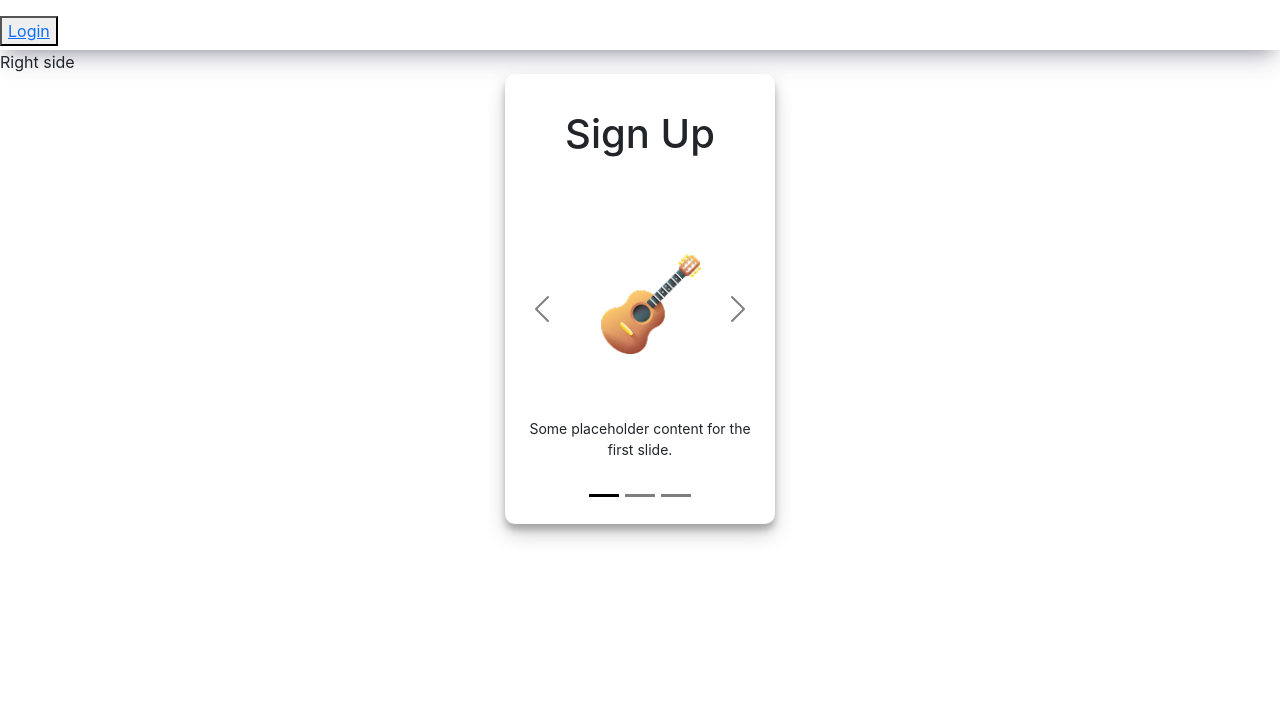
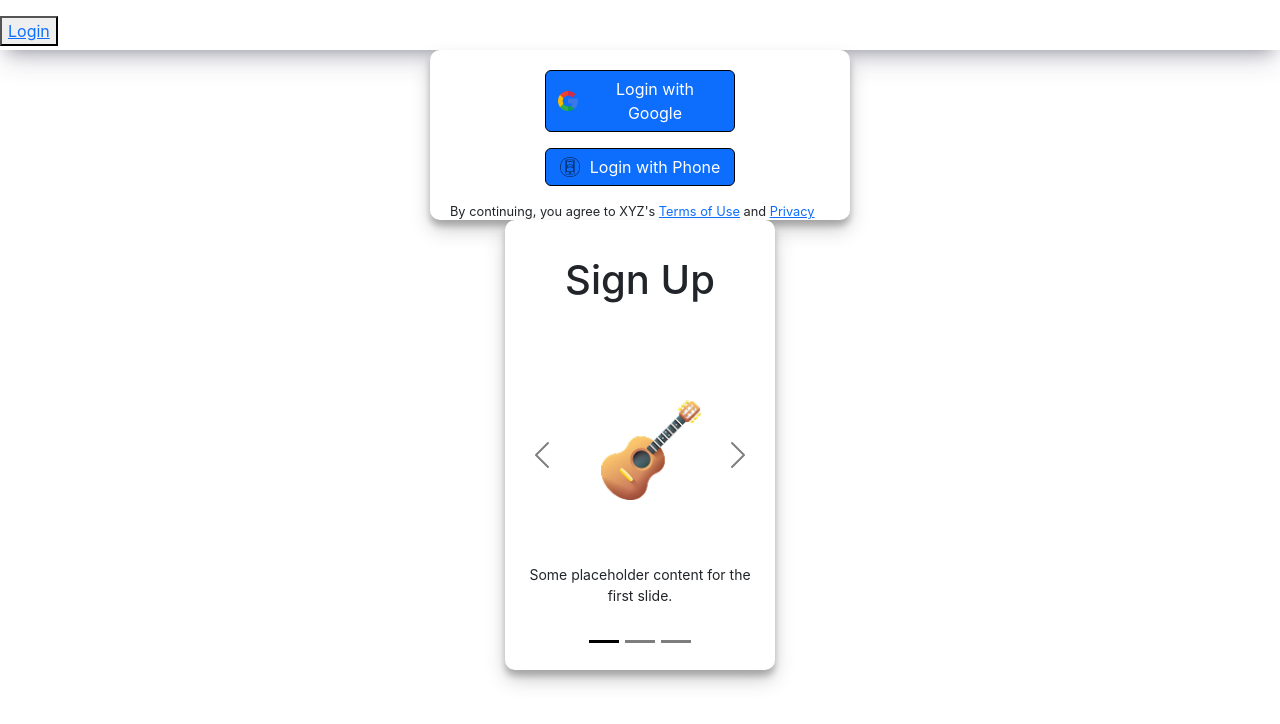
Before and after one commit to abhishekcha790/buddyHub, a React (Create React App) app in the folder frontend/: page /login in a window 1280 px wide. Shown: the top 724 px of the page. Built offline with nearby package versions, Linux system fonts and the light colour scheme.

Commit message:
SocialLoginSide

```diff
--- a/frontend/src/components/Login/Login.js
+++ b/frontend/src/components/Login/Login.js
@@ -1,14 +1,14 @@
 import React from "react";
 import Header from "../Header";
 import LeftSideLogin from "./LeftSideLogin";
-import RightSideLogin from "./RightSideLogin";
+import SocialLoginButtons from "./SocialLoginButtons";
 
 function Login() {
   return (
     <div>
       <Header />
-     <RightSideLogin />
-     <LeftSideLogin/>
+      <SocialLoginButtons />
+      <LeftSideLogin />
     </div>
   );
 }
--- a/frontend/src/components/Login/RightSideLogin.js
+++ /dev/null
@@ -1,9 +0,0 @@
-function RightSideLogin(){
-    return(
-        <div>
-            Right side
-        </div>
-    )
-}
-
-export default RightSideLogin;
--- /dev/null
+++ b/frontend/src/components/Login/SocialLoginButtons.js
@@ -0,0 +1,63 @@
+import googleIcon from "../assets/google-icon.png"; // You need to add this image in your assets folder
+import phoneIcon from "../assets/phone-icon.png"; // Same for phone icon
+
+function SocialLoginButtons() {
+  return (
+    <>
+      <div
+        style={{
+          width: "420px",
+          height: "170px",
+          overflow: "hidden",
+          borderRadius: "10px",
+          boxShadow:
+            "rgba(0, 0, 0, 0.19) 0px 10px 20px, rgba(0, 0, 0, 0.23) 0px 6px 6px",
+          padding: "20px",
+          backgroundColor: "#fff",
+          margin: "auto",
+          boxSizing: "border-box",
+        }}
+      >
+        <div className="d-grid gap-3 col-6 mx-auto">
+          <button
+            className="btn btn-primary d-flex align-items-center"
+            type="button"
+            style={{
+              border: "1px solid black",
+              justifyContent: "center",
+              gap: "10px",
+            }}
+          >
+            <img src={googleIcon} alt="Google" width="20" height="20" />
+            Login with Google
+          </button>
+          <button
+            className="btn btn-primary d-flex align-items-center"
+            type="button"
+            style={{
+              border: "1px solid black",
+              justifyContent: "center",
+              gap: "10px",
+            }}
+          >
+            <img src={phoneIcon} alt="Phone" width="20" height="20" />
+            Login with Phone
+          </button>
+        </div>
+        <p style={{ fontSize: "0.8rem", marginTop: "1rem" }}>
+          By continuing, you agree to XYZ's{" "}
+          <a href="/terms-of-use" className="text-terms-of-use">
+            Terms of Use
+          </a>{" "}
+          and{" "}
+          <a href="/privacy-policy" className="text-privacy-policy">
+            Privacy Policy
+          </a>
+          .
+        </p>
+      </div>
+    </>
+  );
+}
+
+export default SocialLoginButtons;
```
Also changed, not shown: frontend/src/components/assets/google-icon.png (added), frontend/src/components/assets/phone-icon.png (added).
